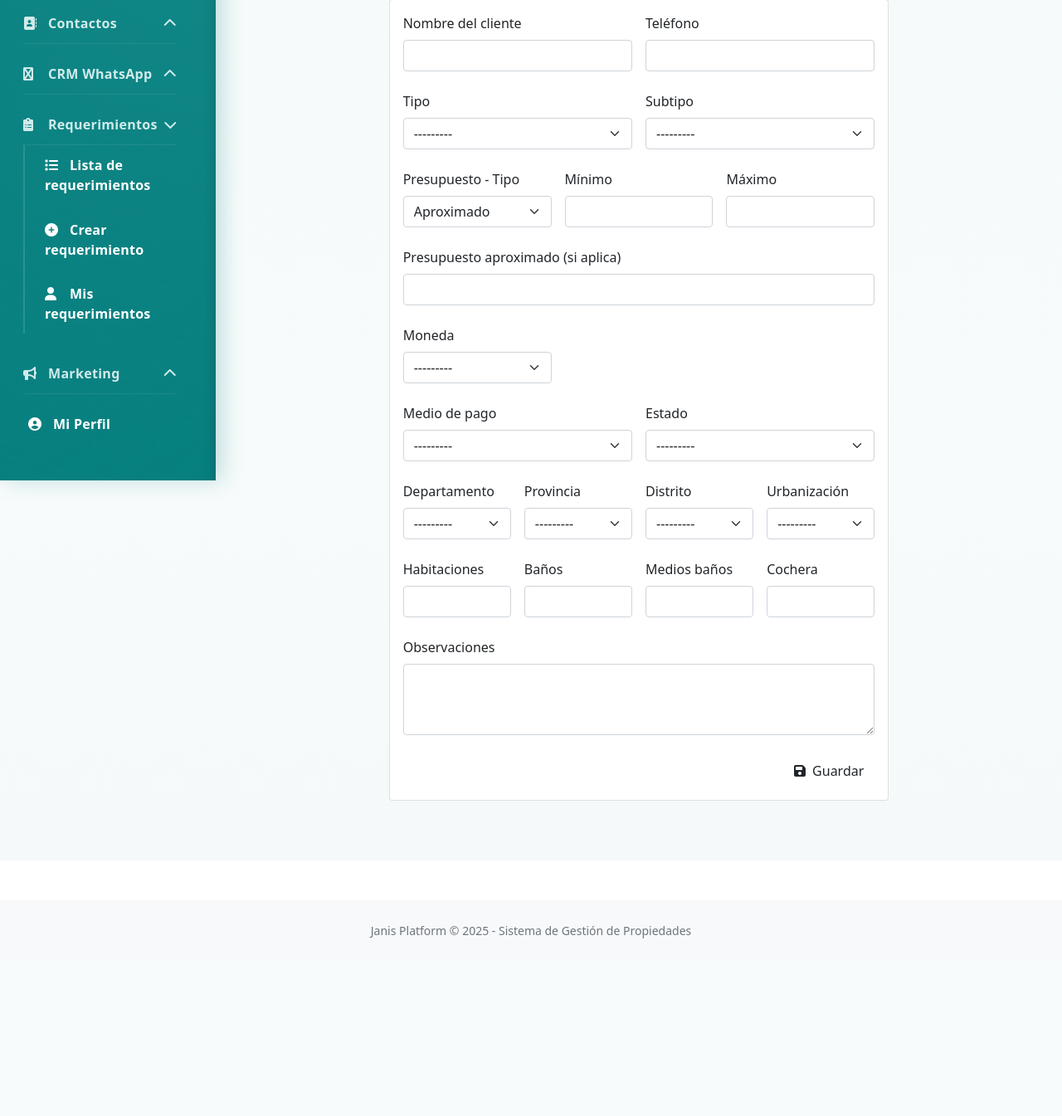
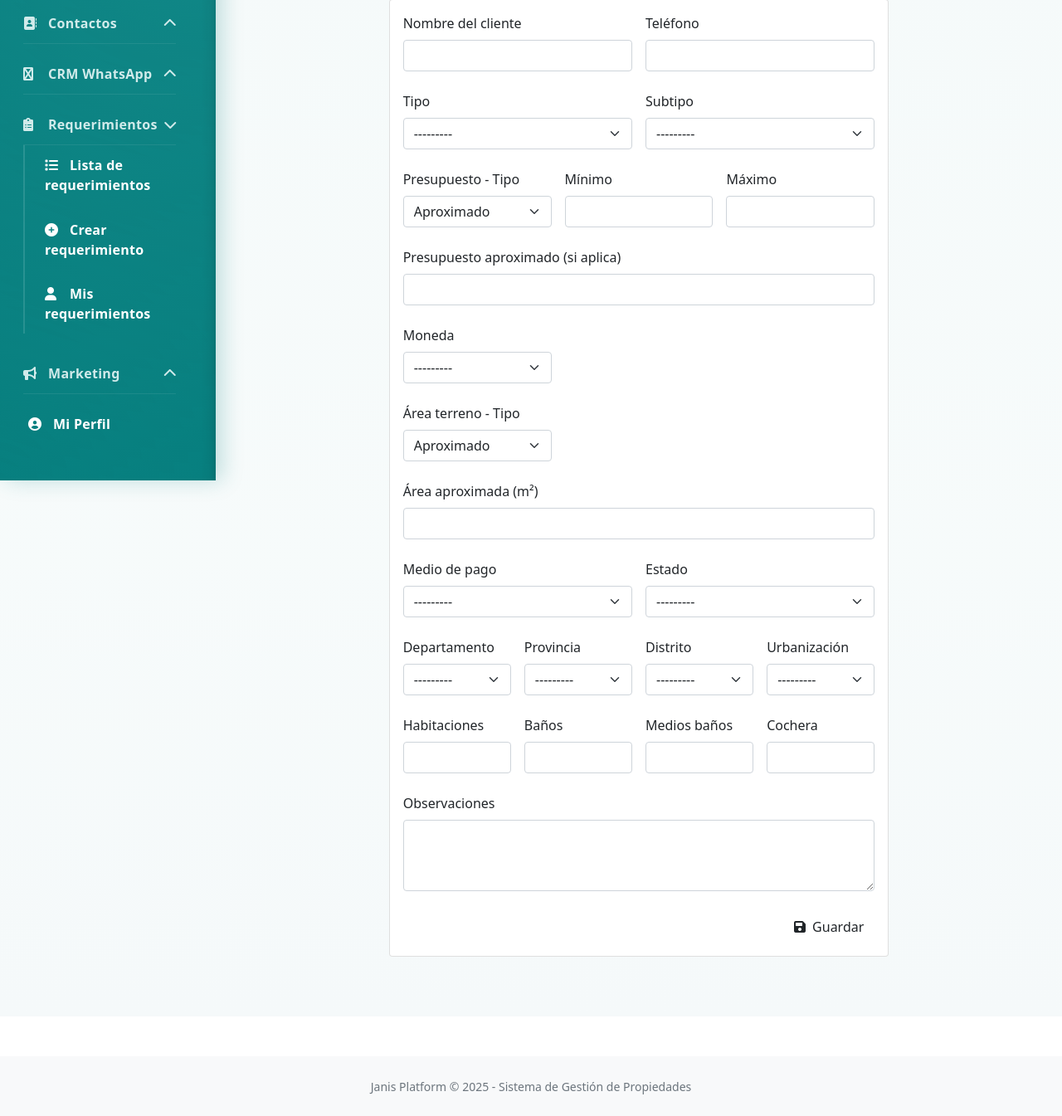
Before and after one commit to propifyperu/janisprueba2, a Django app: page /dashboard/requerimientos/crear/ in a window 1280 px wide. Shown: the part 221-1566 px from the top of the page at 83% size. Before the commit the page ends 1352 px from the top, so only its background shows below. Run offline with Django 5.2, Linux system fonts and the light colour scheme; a user stored in the database is signed in; tables that the repository leaves empty hold one stand-in row (values such as "Sample post"); parts of the project's set-up code (start-up, migrations or seed data) failed here and were passed over.

Commit message:
feat(requirements): add land area fields, form, view and UI toggle

```diff
--- a/properties/forms.py
+++ b/properties/forms.py
@@ -317,6 +317,11 @@ class RequirementSimpleForm(forms.Form):
     budget_approx = forms.DecimalField(required=False, widget=forms.NumberInput(attrs={'class':'form-control'}))
     budget_min = forms.DecimalField(required=False, widget=forms.NumberInput(attrs={'class':'form-control'}))
     budget_max = forms.DecimalField(required=False, widget=forms.NumberInput(attrs={'class':'form-control'}))
+    # Área de terreno
+    area_type = forms.ChoiceField(choices=(('approx','Aproximado'),('range','Rango')), required=False, widget=forms.Select(attrs={'class': 'form-select'}))
+    land_area_approx = forms.DecimalField(required=False, widget=forms.NumberInput(attrs={'class':'form-control','step':'0.01'}))
+    land_area_min = forms.DecimalField(required=False, widget=forms.NumberInput(attrs={'class':'form-control','step':'0.01'}))
+    land_area_max = forms.DecimalField(required=False, widget=forms.NumberInput(attrs={'class':'form-control','step':'0.01'}))
     currency = forms.ModelChoiceField(queryset=None, required=False, widget=forms.Select(attrs={'class': 'form-select'}))
     payment_method = forms.ModelChoiceField(queryset=None, required=False, widget=forms.Select(attrs={'class': 'form-select'}))
     status = forms.ModelChoiceField(queryset=None, required=False, widget=forms.Select(attrs={'class': 'form-select'}))
--- a/properties/models.py
+++ b/properties/models.py
@@ -838,6 +838,15 @@ class Requirement(TitleCaseMixin, models.Model):
     budget_approx = models.DecimalField(max_digits=12, decimal_places=2, null=True, blank=True)
     budget_min = models.DecimalField(max_digits=12, decimal_places=2, null=True, blank=True)
     budget_max = models.DecimalField(max_digits=12, decimal_places=2, null=True, blank=True)
+    # Área de terreno (aproximado o rango)
+    AREA_TYPE_CHOICES = (
+        ('approx', 'Aproximado'),
+        ('range', 'Rango'),
+    )
+    area_type = models.CharField(max_length=20, choices=AREA_TYPE_CHOICES, default='approx')
+    land_area_approx = models.DecimalField(max_digits=12, decimal_places=2, null=True, blank=True)
+    land_area_min = models.DecimalField(max_digits=12, decimal_places=2, null=True, blank=True)
+    land_area_max = models.DecimalField(max_digits=12, decimal_places=2, null=True, blank=True)
     # Moneda asociada al presupuesto
     currency = models.ForeignKey('Currency', on_delete=models.PROTECT, null=True, blank=True)
 
--- a/properties/templates/properties/requirement_create.html
+++ b/properties/templates/properties/requirement_create.html
@@ -76,6 +76,31 @@
                             </div>
                         </div>
 
+                        <!-- Fila X – Área de terreno -->
+                        <div class="row g-3 mt-2">
+                            <div class="col-md-4">
+                                <label class="form-label" for="{{ form.area_type.id_for_label }}">Área terreno - Tipo</label>
+                                {{ form.area_type }}
+                            </div>
+                        </div>
+
+                        <div id="area-range-rows" class="row g-3 mt-2">
+                            <div class="col-md-4">
+                                <label class="form-label" for="{{ form.land_area_min.id_for_label }}">Mínimo (m²)</label>
+                                {{ form.land_area_min }}
+                            </div>
+                            <div class="col-md-4">
+                                <label class="form-label" for="{{ form.land_area_max.id_for_label }}">Máximo (m²)</label>
+                                {{ form.land_area_max }}
+                            </div>
+                        </div>
+                        <div id="area-approx-row" class="row g-3 mt-2">
+                            <div class="col-md-12">
+                                <label class="form-label" for="{{ form.land_area_approx.id_for_label }}">Área aproximada (m²)</label>
+                                {{ form.land_area_approx }}
+                            </div>
+                        </div>
+
                         <!-- Fila 5 -->
                         <div class="row g-3 mt-2">
                             <div class="col-md-6">
@@ -144,6 +169,29 @@
                                 </button>
                             </div>
                         </div>
+                        <script>
+                        (function(){
+                            function toggleArea() {
+                                var at = document.getElementById("{{ form.area_type.id_for_label }}");
+                                var approxRow = document.getElementById('area-approx-row');
+                                var rangeRows = document.getElementById('area-range-rows');
+                                if(!at) return;
+                                var val = at.value || '';
+                                if(val === 'approx'){
+                                    if(approxRow) approxRow.style.display = '';
+                                    if(rangeRows) rangeRows.style.display = 'none';
+                                } else {
+                                    if(approxRow) approxRow.style.display = 'none';
+                                    if(rangeRows) rangeRows.style.display = '';
+                                }
+                            }
+                            document.addEventListener('DOMContentLoaded', function(){
+                                toggleArea();
+                                var at = document.getElementById("{{ form.area_type.id_for_label }}");
+                                if(at) at.addEventListener('change', toggleArea);
+                            });
+                        })();
+                        </script>
                     </form>
                 </div>
             </div>
--- a/properties/views.py
+++ b/properties/views.py
@@ -310,6 +310,17 @@ def requirement_create_view(request):
                 req.budget_min = data.get('budget_min')
                 req.budget_max = data.get('budget_max')
                 req.budget_approx = None
+            # Área de terreno
+            at = data.get('area_type')
+            req.area_type = at or 'approx'
+            if at == 'approx':
+                req.land_area_approx = data.get('land_area_approx')
+                req.land_area_min = None
+                req.land_area_max = None
+            else:
+                req.land_area_min = data.get('land_area_min')
+                req.land_area_max = data.get('land_area_max')
+                req.land_area_approx = None
             # Moneda
             req.currency = data.get('currency')
             req.payment_method = data.get('payment_method')
```
Also changed, not shown: properties/templates/properties/requirements_list.html (+8 -0 lines), properties/migrations/0016_requirement_area_type_requirement_land_area_approx_and_more.py (added), security/migrations/0002_unauthorizeddeviceloginattempt.py (added).
